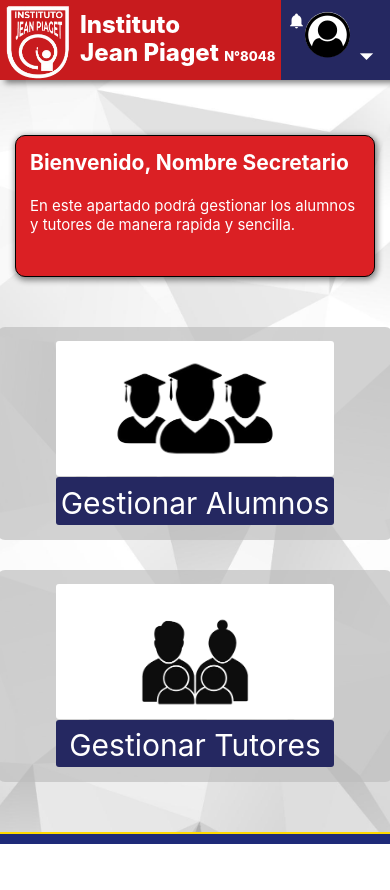
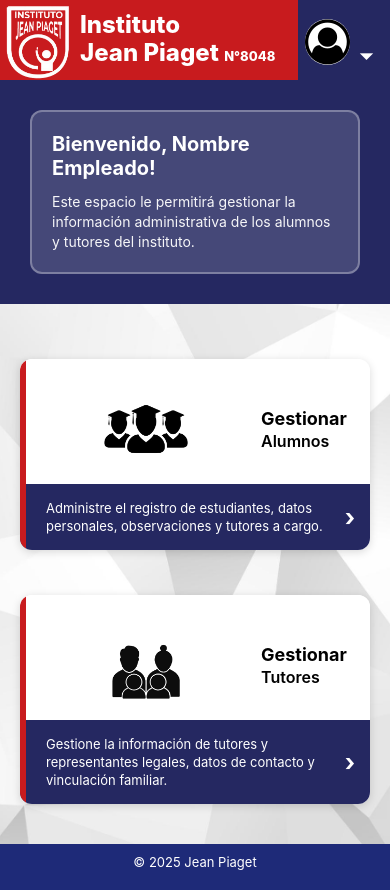
Before and after one commit to Matias-Mamani-CMD/desarrollo-movil, a React Native app: screen /HomeSecretaria in a window 390 px wide. Before the commit the page ends 844 px from the top, so only its background shows below. Built offline with nearby package versions, Linux system fonts and the light colour scheme; no server answers.

Commit message:
perfil css y url HomeSecretaria.js

```diff
--- a/screens/HomeSecretaria.js
+++ b/screens/HomeSecretaria.js
@@ -5,20 +5,19 @@ import {
   TouchableOpacity,
   StyleSheet,
   Image,
-  ImageBackground, //imágen de fondo
-  ScrollView, // pantalla desplazable
-  Modal, // menú cerrar sesión
-  Animated, // animación botón de menú
+  ImageBackground,
+  ScrollView,
+  Modal,
+  Animated,
 } from 'react-native';
 import { signOut } from 'firebase/auth';
 import { auth } from '../src/config/firebaseConfig';
 import { SafeAreaView } from 'react-native-safe-area-context';
 import { FontAwesome, MaterialCommunityIcons, Ionicons } from '@expo/vector-icons';
-import { useNavigation } from '@react-navigation/native'
-
+import { useNavigation } from '@react-navigation/native';
 
 export default function HomeSecretaria() {
-  const navigation= useNavigation()
+  const navigation = useNavigation();
 
   const [menuVisible, setMenuVisible] = useState(false);
   const [fadeAnim] = useState(new Animated.Value(0));
@@ -54,17 +53,14 @@ export default function HomeSecretaria() {
     }
   };
 
-
   const toggleMenu = () => {
     if (menuVisible) {
-        // Ocultar menú
       Animated.timing(fadeAnim, {
         toValue: 0,
         duration: 200,
         useNativeDriver: true,
       }).start(() => setMenuVisible(false));
     } else {
-        // Mostrar menú
       setMenuVisible(true);
       Animated.timing(fadeAnim, {
         toValue: 1,
@@ -82,7 +78,7 @@ export default function HomeSecretaria() {
         resizeMode="cover"
       >
 
-          {/* Header con cuenta del tutor */}
+        {/* Header con cuenta del tutor - MANTENIENDO EXACTAMENTE EL ORIGINAL */}
         <View style={styles.header}>
           {/* Contenedor de Logo y nombre */}
           <View style={styles.headerLeft}>
@@ -93,12 +89,10 @@ export default function HomeSecretaria() {
           </View>
 
           {/* Íconos de Tutor en el header */}
-
           <View style={styles.headerRight}>
             <View style={styles.headerBlue}>
               <View style={styles.iconPlacing}>
                 {/* Ícono de tutor */}
-                    <MaterialCommunityIcons name="bell" size={17} color="white" paddingTop={18} paddingRight={8}/>
                 <View style={styles.tutorIconBackground}>
                   <FontAwesome name="user-circle-o" size={45} color="black" style={styles.tutorIcon} />
                 </View>
@@ -129,17 +123,26 @@ export default function HomeSecretaria() {
                 { opacity: fadeAnim, transform: [{ scale: fadeAnim }] }
               ]}
             >
+              <View>
+                <TouchableOpacity
+                style={styles.menuItem}
+                onPress={() => {
+                toggleMenu();
+                navigation.navigate('PerfilUsuario');
+              }}>
+                <Text style={styles.buttonText}>Ver Pefil</Text>
+                <Ionicons name="person-outline" size={22} color="white" paddingLeft="5" />
+              </TouchableOpacity>
               <TouchableOpacity
                 style={styles.menuItem}
                 onPress={() => {
                   toggleMenu();
                   handleLogOut();
-                    }}
-                  >
+                }}>
                 <Text style={styles.buttonText}>Cerrar sesión</Text>
                 <Ionicons name="exit-outline" size={22} color="white" paddingLeft="5" />
               </TouchableOpacity>
-
+              </View>
             </Animated.View>
           </TouchableOpacity>
         </Modal>
@@ -148,38 +151,70 @@ export default function HomeSecretaria() {
           contentContainerStyle={styles.container}
           keyboardShouldPersistTaps="handled"
         >
-              {/* Bienvenida Tutor */}
-              <View style={styles.box}>
-                <Text style={styles.title}>Bienvenido, Nombre Secretario</Text>
-                <Text style={styles.baseText}>
-                  En este apartado podrá gestionar los alumnos y tutores de manera rapida y sencilla.
+            {/* Bienvenida - JUSTO DEBAJO DEL NAVBAR Y 100% ANCHO */}
+            <View style={styles.welcomeSection}>
+              <View style={styles.welcomeBox}>
+                <Text style={styles.welcomeTitle}>Bienvenido, Nombre Empleado!</Text>
+                <Text style={styles.welcomeText}>
+                  Este espacio le permitirá gestionar la información administrativa de los alumnos y tutores del instituto.
                 </Text>
               </View>
+            </View>
 
-              {/* Parte del fondo gris */}
-
-
-                <View style={styles.grayBackground}>
+            {/* Contenido Principal - CON NUEVAS TARJETAS ESTILO HTML */}
+            <View style={styles.content}>
+              {/* Tarjeta Gestionar Alumnos */}
+              <View style={styles.moduleCard}>
+                <View style={styles.cardRedLine} />
+                <View style={styles.cardHeader}>
+                  {/* ESTILO ESPECÍFICO PARA ALUMNOS */}
                   <Image
                     source={require('../assets/gestionalumnos.png')}
-                  style={styles.alumnImage}
+                    style={styles.cardIconAlumnos}
                   />
-                  <TouchableOpacity style={styles.boxAlumnos} onPress={() => navigation.navigate('GestionarAlumnos')}>
-                    <Text style={styles.textAlumnName}>Gestionar Alumnos</Text>
-                  </TouchableOpacity>
+                  <View style={styles.cardTitleSection}>
+                    <Text style={styles.cardTitle}>Gestionar</Text>
+                    <Text style={styles.cardSubtitle}>Alumnos</Text>
                   </View>
-                <View style={styles.grayBackground}>
-                  <Image
-                  source={require('../assets/Tutores.png')}
-                  style={styles.tutorImage}
-                  />
-                  <TouchableOpacity style={styles.boxTutores} onPress={() => navigation.navigate('GestionarTutores')}>
-                    <Text style={styles.textAlumnName}>Gestionar Tutores</Text>
+                </View>
+                <TouchableOpacity
+                  style={styles.cardFooter}
+                  onPress={() => navigation.navigate('GestionarAlumnos')}
+                  activeOpacity={0.7}
+                >
+                  <Text style={styles.cardDescription}>
+                    Administre el registro de estudiantes, datos personales, observaciones y tutores a cargo.
+                  </Text>
+                  <Text style={styles.cardArrow}>›</Text>
                 </TouchableOpacity>
               </View>
 
-
-
+              {/* Tarjeta Gestionar Tutores */}
+              <View style={styles.moduleCard}>
+                <View style={styles.cardRedLine} />
+                <View style={styles.cardHeader}>
+                  {/* ESTILO ESPECÍFICO PARA TUTORES */}
+                  <Image
+                    source={require('../assets/Tutores.png')}
+                    style={styles.cardIconTutores}
+                  />
+                  <View style={styles.cardTitleSection}>
+                    <Text style={styles.cardTitle}>Gestionar</Text>
+                    <Text style={styles.cardSubtitle}>Tutores</Text>
+                  </View>
+                </View>
+                <TouchableOpacity
+                  style={styles.cardFooter}
+                  onPress={() => navigation.navigate('GestionarTutores')}
+                  activeOpacity={0.7}
+                >
+                  <Text style={styles.cardDescription}>
+                    Gestione la información de tutores y representantes legales, datos de contacto y vinculación familiar.
+                  </Text>
+                  <Text style={styles.cardArrow}>›</Text>
+                </TouchableOpacity>
+              </View>
+            </View>
 
             {/* Espacio adicional para asegurar que el footer se vea */}
             <View style={styles.spacer} />
@@ -188,6 +223,7 @@ export default function HomeSecretaria() {
             <View style={styles.footer}>
               <Text style={styles.footerText}>© 2025 Jean Piaget</Text>
             </View>
+
             {/* Modal de Alertas */}
             <Modal
               visible={showAlert}
@@ -216,13 +252,12 @@ export default function HomeSecretaria() {
                         onConfirm();
                       }}
                     >
-                        <Text style={[styles.modalButtonText, { color: "#fff",}]}>Aceptar</Text>
+                      <Text style={[styles.modalButtonText, { color: "#fff"}]}>Aceptar</Text>
                     </TouchableOpacity>
                   </View>
                 </View>
               </View>
             </Modal>
-
         </ScrollView>
       </ImageBackground>
     </SafeAreaView>
@@ -239,130 +274,17 @@ export default function HomeSecretaria() {
     flex: 1,
     width: '100%',
     height: '100%',
-    }, //mostrar fondo
+  },
   container: {
     flexGrow: 1,
     alignItems: 'center',
-      marginTop: 40,
-      padding: 15, //espacio entre el cuadro de Bienvenida y el fondo
     paddingBottom: 0,
   },
-    box: {
-      backgroundColor: '#DB2024', //color caja de texto de Bienvenida
-      borderRadius: 10, //bordes redondeados
-      padding: 14, //espacio entre el texto y la caja
-      paddingBottom: 27, //espacio inferior
-      borderColor: '#000000ff', //color de borde de la caja de Bienvenida
-      borderWidth: 0.5, //ancho del borde de la caja
-      marginBottom: 50, //separación inferior con la sección de Alumnos
-      boxShadow: '1px 2px 6px 1px #0000007e',
-    },
-    title: {
-      color: '#fff', //color de fuente en el título de Bienvenida
-      fontSize: 21,
-      fontWeight: 'bold',
-      marginBottom: 21,
-      textAlign: 'left', //texto principal de Bienvenida a Tutor
-    },
-    baseText:{
-      color: '#fff',
-      fontSize: 15,
-      fontWeight: 'regular',
-      marginBottom: 15,
-    },
-    button: {
-      position: 'absolute',
-      top: 60,
-      right: 10,
-      flexDirection: 'row',
-      backgroundColor: '#252861', // color del botón de cerrar sesión
-      paddingVertical: 7,
-      borderColor: '#000',
-      borderWidth: 0.9,
-      borderRadius: 5, //bordes redondeados
-      marginTop: 18,
-      alignSelf: 'flex-end',
-      marginRight: -13,
-    },
-    buttonText: {
-      color: '#fff',
-      fontSize: 15,
-      fontWeight: '450',
-      borderBottomWidth: 1,
-      borderBottomColor: '#fff',
-      paddingBottom: 3,
-    },
-    boxAlumnos: {
-      margin: 1,
-      marginBottom: 1,
-      backgroundColor: '#252861', //color de caja para seleccionar Alumno
-      borderRadius: 3, //bordes redondeados
-      padding: "1%", //espaciado entre el texto y la caja
-      width: "70%",
-      alignItems: 'center', //centra horizontalmente
-      justifyContent: 'center', //centra verticalmente
-    },
-    boxTutores: {
-      margin: 1,
-      marginBottom: 1,
-      backgroundColor: '#252861', //color de caja para seleccionar Alumno
-      borderRadius: 3, //bordes redondeados
-      padding: "1%", //espaciado entre el texto y la caja
-      width: "70%",
-      alignItems: 'center', //centra horizontalmente
-      justifyContent: 'center', //centra verticalmente
-    },
-    textAlumnName: {
-      color: '#fff',
-      fontSize: 30,
-      fontWeight: 'medium',
-      paddingTop: 4,
-    }, // nombre del alumno
-    textYear: {
-      color: '#fff',
-      fontSize: 15,
-      fontWeight: 'regular',
-      textAlign: 'center',
-    }, //año que cursa el alumno
-    circleBackground: {
-      backgroundColor: '#fff',
-      width: 102,
-      height: 102,
-      borderRadius: 70,
-      justifyContent: 'center',
-      alignItems: 'center',
-    }, //fondo circular del ícono del alumno
-    alumnImage: {
-      marginHorizontal: 5,
-      display: 'flex',
-      backgroundColor: '#fff',
-      borderRadius: 3,
-      width: "70%",
-      height: "70%",
-    }, //íconos de alumnos
-    tutorImage: {
-      marginHorizontal: 5,
-      display: 'flex',
-      backgroundColor: '#fff',
-      borderRadius: 3,
-      width: "70%",
-      height: "70%",
-    }, //íconos de alumnos
-    grayBackground: {
-      backgroundColor: '#bdbdbdab',
-      flexDirection: 'column', // columna
-      justifyContent: 'center',
-      paddingVertical: 10,
-      height: '30%',
-      width: '110%',          // ocupa todo el ancho
-      borderRadius: 8,
-      alignItems: 'center',
-      marginBottom: 30,
-    }, // parte del fondo gris
+  // Header Styles - ORIGINALES
   header: {
-      flexDirection: "row",        // fila
-      alignItems: "center",        // centrado vertical
-      justifyContent: "space-between", // separa elementos
+    flexDirection: "row",
+    alignItems: "center",
+    justifyContent: "space-between",
     backgroundColor: "#C81B1E",
     boxShadow: '6px 2px 6px 1px #0000007e',
   },
@@ -379,7 +301,7 @@ export default function HomeSecretaria() {
     alignItems: 'flex-end',
     paddingTop: 4,
     width: '130',
-      height:'80',
+    height: '80',
   },
   logo: {
     width: 105,
@@ -405,14 +327,16 @@ export default function HomeSecretaria() {
   },
   iconPlacing: {
     padding: 7.6,
-      flexDirection: 'row',   // ícono y flecha en línea
+    flexDirection: 'row',
+    alignItems: 'center'
   },
   tutorIconBackground: {
     backgroundColor: '#fff',
     width: 45.3,
     height: 45.3,
     borderRadius: 70,
-    }, //fondo circular del ícono de Tutor
+  },
+  // Menu Styles - ORIGINALES
   menuOverlay: {
     flex: 1,
     backgroundColor: 'rgba(0, 0, 0, 0.5)',
@@ -420,6 +344,20 @@ export default function HomeSecretaria() {
     alignItems: 'flex-end',
     paddingTop: 60,
     paddingRight: 10,
+  },
+  button: {
+    position: 'absolute',
+    top: 60,
+    right: 10,
+    flexDirection: 'row',
+    backgroundColor: '#252861',
+    paddingVertical: 7,
+    borderColor: '#000',
+    borderWidth: 0.9,
+    borderRadius: 5,
+    marginTop: 18,
+    alignSelf: 'flex-end',
+    marginRight: -13,
   },
   menuItem: {
     flexDirection: 'row',
@@ -429,23 +367,149 @@ export default function HomeSecretaria() {
     borderBottomWidth: 0,
     borderBottomColor: '#f0f0f0',
   },
+  buttonText: {
+    color: '#fff',
+    fontSize: 15,
+    fontWeight: '450',
+    borderBottomWidth: 1,
+    borderBottomColor: '#fff',
+    paddingBottom: 3,
+  },
+  // Welcome Section - JUSTO DEBAJO DEL NAVBAR Y 100% ANCHO
+  welcomeSection: {
+    backgroundColor: '#252861',
+    padding: 30,
+    marginBottom: 30,
+    width: '100%',
+    alignSelf: 'stretch',
+  },
+  welcomeBox: {
+    backgroundColor: 'rgba(255, 255, 255, 0.15)',
+    borderWidth: 2,
+    borderColor: 'rgba(255, 255, 255, 0.3)',
+    borderRadius: 12,
+    padding: 20,
+    width: '100%',
+  },
+  welcomeTitle: {
+    color: '#fff',
+    fontSize: 20,
+    fontWeight: '700',
+    marginBottom: 12,
+  },
+  welcomeText: {
+    color: '#fff',
+    fontSize: 14,
+    lineHeight: 20,
+    opacity: 0.95,
+  },
+  // Content Area
+  content: {
+    width: '100%',
+    paddingHorizontal: 20,
+    alignSelf: 'stretch',
+  },
+  // Module Card
+  moduleCard: {
+    marginTop:25,
+    backgroundColor: 'white',
+    borderRadius: 12,
+    marginBottom: 20,
+    overflow: 'hidden',
+    shadowColor: '#000',
+    shadowOffset: {
+      width: 0,
+      height: 2,
+    },
+    shadowOpacity: 0.15,
+    shadowRadius: 8,
+    elevation: 4,
+    width: '100%',
+  },
+  cardRedLine: {
+    position: 'absolute',
+    left: 0,
+    top: 0,
+    bottom: 0,
+    width: 6,
+    backgroundColor: '#C81B1E',
+    zIndex: 1,
+  },
+  cardHeader: {
+    flexDirection: 'row',
+    alignItems: 'center',
+    padding: 20,
+    paddingLeft: 26,
+    backgroundColor: 'white',
+  },
+
+  cardIconAlumnos: {
+    width: 200,
+    height: 100,
+    marginRight: 15,
+    resizeMode: 'contain',
+
+  },
+  cardIconTutores: {
+    width: 200,
+    height: 100,
+    marginRight: 15,
+    resizeMode: 'contain',
+
+  },
+  cardTitleSection: {
+    flex: 1,
+  },
+  cardTitle: {
+    fontSize: 18,
+    fontWeight: '700',
+    color: '#000',
+    marginBottom: 2,
+  },
+  cardSubtitle: {
+    fontSize: 16,
+    fontWeight: '600',
+    color: '#000',
+  },
+  cardFooter: {
+    backgroundColor: '#252861',
+    padding: 15,
+    paddingLeft: 26,
+    flexDirection: 'row',
+    alignItems: 'center',
+    justifyContent: 'space-between',
+    marginTop: -15,
+  },
+  cardDescription: {
+    color: '#fff',
+    fontSize: 13,
+    lineHeight: 18,
+    flex: 1,
+    paddingRight: 15,
+  },
+  cardArrow: {
+    color: 'white',
+    fontSize: 24,
+    fontWeight: 'bold',
+  },
+  // Footer y Espacio - ORIGINALES
   spacer: {
-      height: 20, // Espacio entre el último elemento y el footer
+    height: 20,
   },
   footer: {
     alignItems: "center",
-      paddingTop: 15,
-      paddingBottom: 55,
+    paddingTop: 10,
+    paddingBottom: 20,
     width: '111%',
     backgroundColor: "#1E2A78",
-      borderTopColor: "#FFD900",
-      borderTopWidth: 2,
     marginTop: 'auto',
   },
   footerText: {
     fontSize: 13,
     color: "#fff",
+    alignItems: 'center',
   },
+  // Modal Styles - ORIGINALES
   modalOverlay: {
     flex: 1,
     backgroundColor: "rgba(0,0,0,0.5)",
@@ -462,7 +526,14 @@ export default function HomeSecretaria() {
     borderWidth: 2,
     borderWidth: 1.5,
     borderColor: "#000000ff",
-      boxShadow: '1px 1px 7px 3px #2727277e',
+    shadowColor: '#000',
+    shadowOffset: {
+      width: 1,
+      height: 1,
+    },
+    shadowOpacity: 0.47,
+    shadowRadius: 3,
+    elevation: 5,
   },
   modalDetail: {
     backgroundColor: '#C81B1E',
```
Lines whose indentation alone changed are shown as unchanged.
